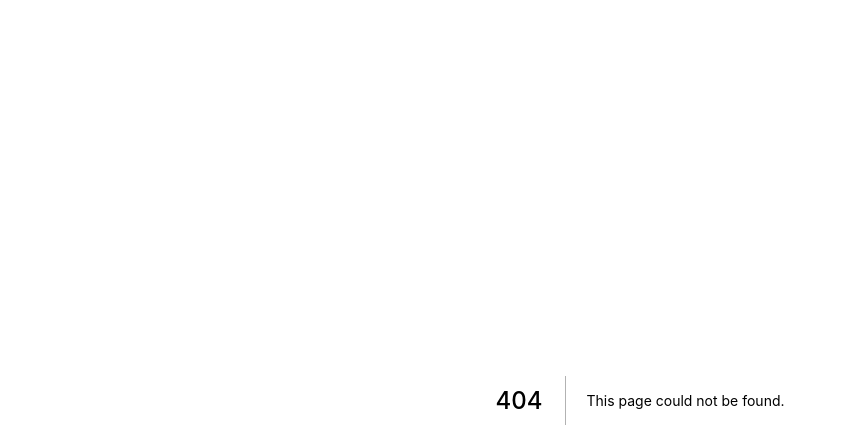
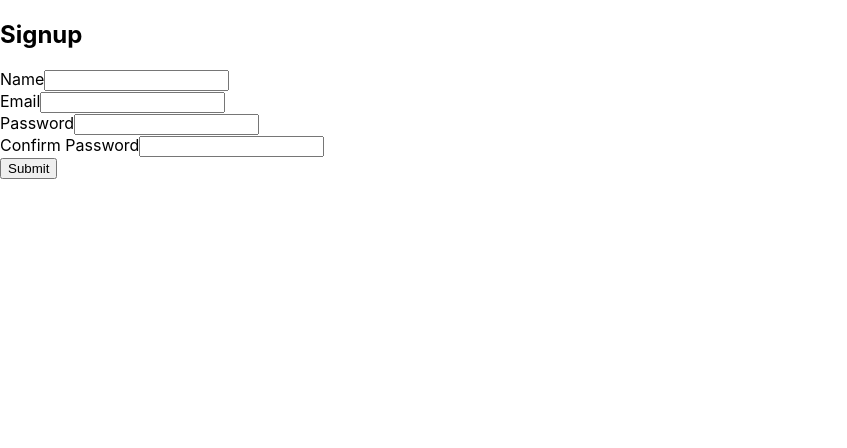
Before and after one commit to zbarovsky/help-wanted-frontend, a Next.js app: page /Register in a window 1280 px wide. Before the commit this address had no page. Shown: the top 448 px of the page, without its empty margins (0-847 px from the left). Built offline with nearby package versions, Linux system fonts and the light colour scheme.

Commit message:
signup works on index, but not on register

```diff
--- /dev/null
+++ b/pages/Register.js
@@ -0,0 +1,13 @@
+import React, { useEffect, useState, FormEvent, FunctionComponent } from 'react'
+import Signup from '../components/Signup'
+
+
+const Register = function() {
+    return(
+        <div>
+            <Signup />
+        </div>
+    )
+}
+
+export default Register
--- a/pages/index.js
+++ b/pages/index.js
@@ -1,6 +1,7 @@
 import Head from 'next/head'
 import styles from '../styles/Home.module.css'
 import EditProfile from '../components/editprofile'
+import Signup from '../components/Signup'
 
 export default function Home() {
   return (
@@ -9,6 +10,7 @@ export default function Home() {
         <title>Create Next App</title>
         <link rel="icon" href="/favicon.ico" />
       </Head>
+      <Signup />
       <EditProfile />
 
     </div>
--- a/tsconfig.json
+++ b/tsconfig.json
@@ -21,7 +21,7 @@
   "include": [
     "next-env.d.ts",
     "**/*.ts",
-    "**/*.tsx", "pages/index.js", "pages/Profile.js", "components/Signup.js"
+    "**/*.tsx", "pages/index.js", "pages/Profile.js", "components/Signup.js", "pages/Register.js"
   ],
   "exclude": [
     "node_modules"
```
